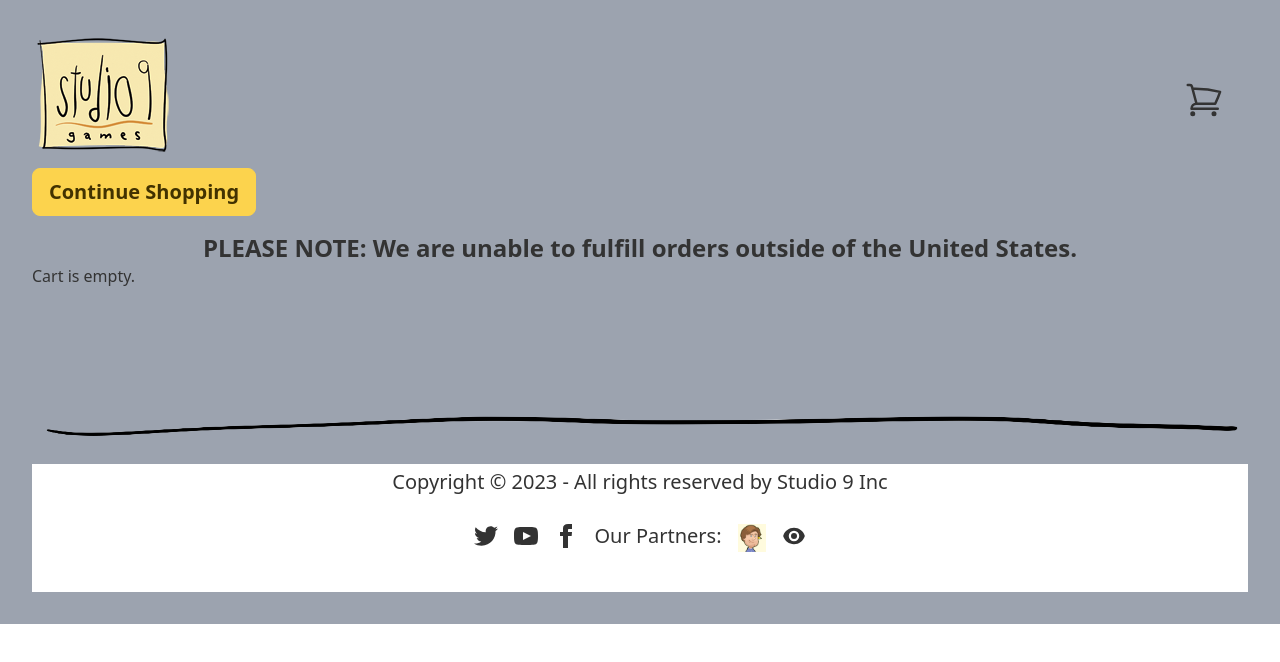
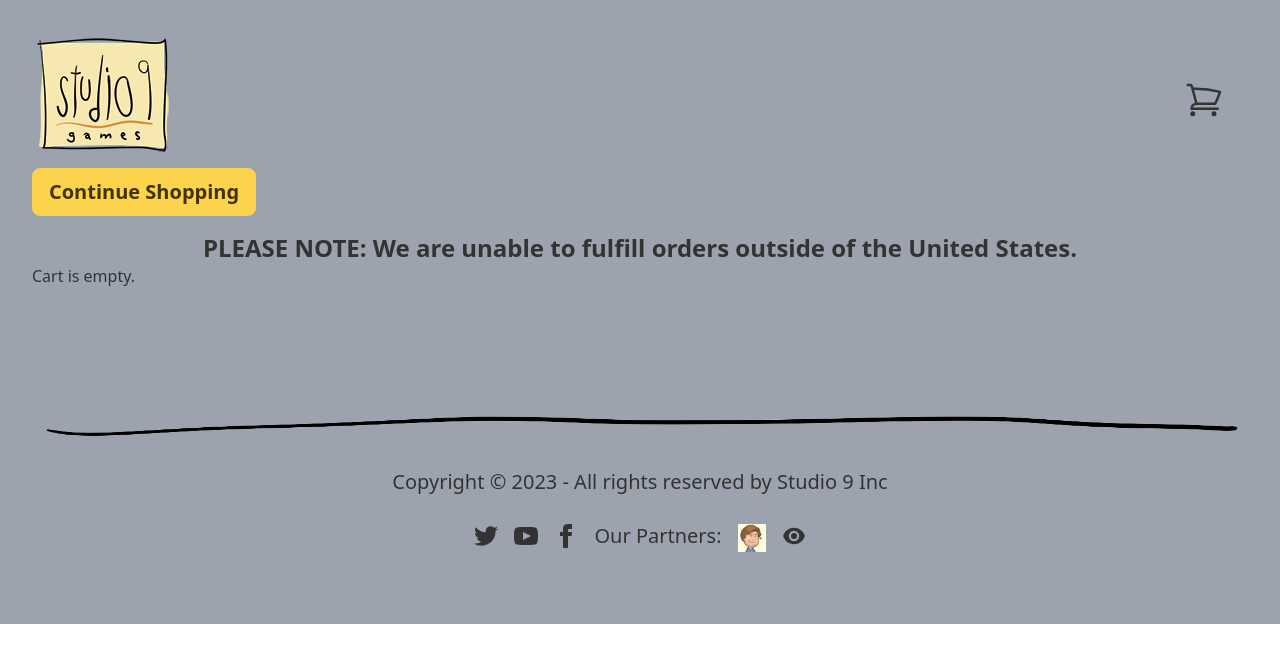
Before and after one commit to Tuubits/studio-9-next, a Next.js app: page /cart in a window 1280 px wide. Shown: the top 662 px of the page. Built offline with nearby package versions, Linux system fonts and the light colour scheme.

Commit message:
1 file modified

```diff
--- a/components/footer.js
+++ b/components/footer.js
@@ -5,7 +5,7 @@ import Patreon from '../public/aaron.jpeg';
 
 export default function Footer() {
     return(
-        <div data-theme={'studio9'} >
+        <div>
         <footer className="footer footer-center gap-y-6 pb-10 text-base-content rounded">
         <div>
           <p className='prose-xl'>Copyright © {(new Date().getFullYear())} - All rights reserved by Studio 9 Inc</p>
```
